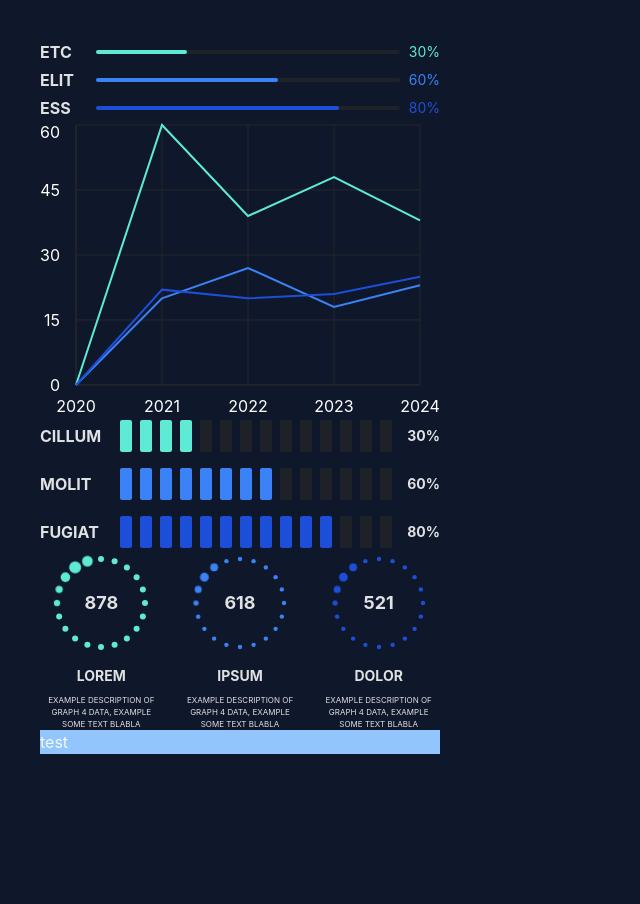
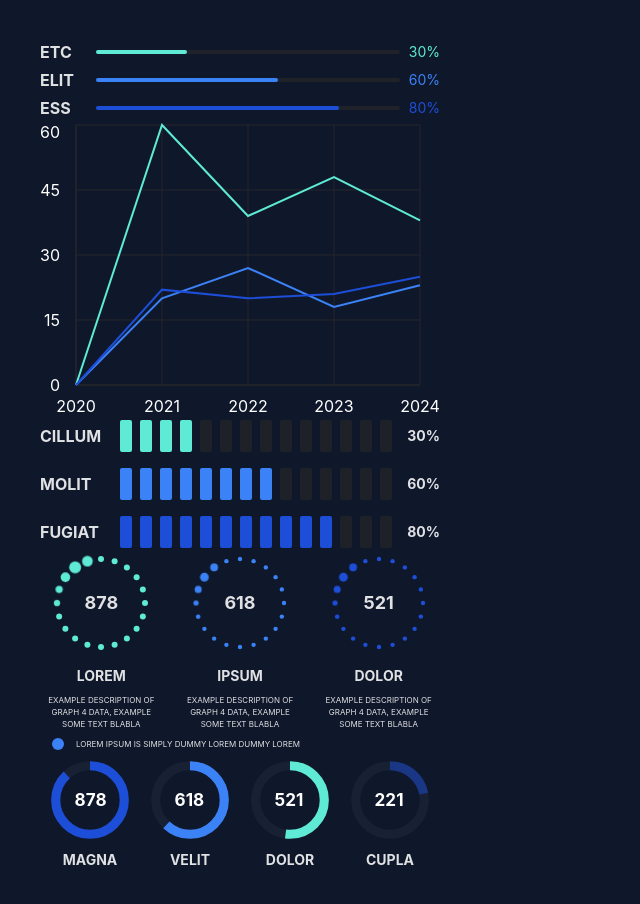
Before and after one commit to Zorkann/future-dashboard, a React (Vite) app: page / in a window 1280 px wide. Shown: the top 904 px of the page, without its empty margins (0-640 px from the left). Before the commit the page ends 800 px from the top, so only its background shows below. Built offline with nearby package versions, Linux system fonts and the light colour scheme.

Commit message:
added graph12

```diff
--- a/src/Graph12/Graph12.tsx
+++ b/src/Graph12/Graph12.tsx
@@ -1,3 +1,53 @@
+import { ProgressCircle } from "../components/ProgressCircle";
+const data = [
+	{
+		label: "MAGNA",
+
+		count: 878,
+	},
+	{
+		label: "VELIT",
+
+		count: 618,
+	},
+	{
+		label: "DOLOR",
+
+		count: 521,
+	},
+	{
+		label: "CUPLA",
+
+		count: 221,
+	},
+];
+const maxData = 1000;
+
+const percentages = data.map((item) =>
+	Math.round((item.count / maxData) * 100)
+);
+
 export function Graph12() {
-	return <div className="h-150 bg-blue-300">{`test`}</div>;
+	return (
+		<div className="mt-2">
+			<div className="flex items-center gap-3 w-[250px] ml-3">
+				<div className="bg-blue-500 h-3 w-3 rounded-full block"></div>
+				<span className="uppercase text-[0.5rem]">
+					Lorem Ipsum is simply dummy lorem dummy lorem
+				</span>
+			</div>
+			<div className="flex">
+				{percentages.map((percent, index) => (
+					<ProgressCircle
+						key={index}
+						label={data[index].label}
+						percent={percent}
+						value={data[index].count}
+						colorVariant={((index % 3) + 1) as 1 | 2 | 3}
+						transparentVariant={index === data.length - 1 ? 1 : 2}
+					/>
+				))}
+			</div>
+		</div>
+	);
 }
--- /dev/null
+++ b/src/components/ProgressCircle/ProgressCircle.tsx
@@ -0,0 +1,101 @@
+type ProgressCircleProps = {
+	percent: number;
+	value: number;
+	colorVariant: keyof typeof COLOR_VARIANTS;
+	transparentVariant: keyof typeof TRANSPARENT_VARIANTS;
+	label: string;
+};
+
+const TRANSPARENT_VARIANTS = {
+	1: {
+		opacity: "0.5",
+	},
+	2: {
+		opacity: "1",
+	},
+};
+
+const COLOR_VARIANTS = {
+	1: {
+		stroke: "stroke-blue-700",
+	},
+	2: {
+		stroke: "stroke-blue-500",
+	},
+	3: {
+		stroke: "stroke-teal-300",
+	},
+};
+
+export function ProgressCircle({
+	percent,
+	value,
+	colorVariant,
+	transparentVariant,
+	label,
+}: ProgressCircleProps) {
+	const circleRadius = 60;
+	const circleSize = 70;
+	const circumference = 2 * Math.PI * circleRadius;
+	const offset = circumference - (percent / 100) * circumference;
+	const color = COLOR_VARIANTS[colorVariant].stroke;
+	const transparent = TRANSPARENT_VARIANTS[transparentVariant].opacity;
+
+	return (
+		<div className="flex flex-col items-center">
+			<svg
+				width="100"
+				height="100"
+				viewBox="-17.5 -17.5 175 175"
+				version="1.1"
+				xmlns="http://www.w3.org/2000/svg"
+				style={{ transform: "rotate(-90deg)" }}
+			>
+				<circle
+					r={circleRadius}
+					cx={circleSize}
+					cy={circleSize}
+					fill="transparent"
+					stroke="#222b3f"
+					strokeOpacity="0.5"
+					strokeWidth="16px"
+				></circle>
+				<circle
+					r={circleRadius}
+					cx={circleSize}
+					cy={circleSize}
+					fill="transparent"
+					className={color}
+					strokeOpacity={transparent}
+					strokeWidth="16px"
+					strokeLinecap="butt"
+					strokeDasharray={`${circumference}`}
+					strokeDashoffset={offset}
+				>
+					<animate
+						attributeName="stroke-dashoffset"
+						from="360"
+						to={offset}
+						dur="1s"
+						repeatCount="1"
+					></animate>
+				</circle>
+
+				<text
+					x="43px"
+					y="85px"
+					fill="white"
+					font-size="30px"
+					font-weight="bold"
+					style={{
+						transform: "rotate(90deg) translateY(-145px) ",
+					}}
+				>
+					{value}
+				</text>
+			</svg>
+
+			<div className="font-bold uppercase text-sm">{label}</div>
+		</div>
+	);
+}
--- /dev/null
+++ b/src/components/ProgressCircle/index.ts
@@ -0,0 +1 @@
+export { ProgressCircle } from "./ProgressCircle";
```
